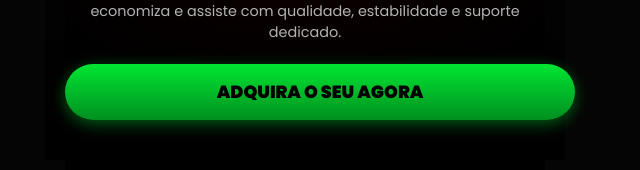
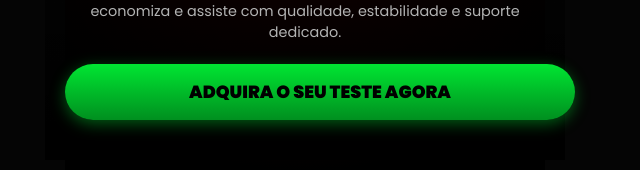
Before and after one commit to suporteplayflick-web/Nexo-PLay, a plain HTML site: page index.html in a window 1280 px wide. Shown: the part 492-662 px from the top of the page, without its empty margins (335-975 px from the left). Drawn offline with Linux system fonts and the light colour scheme.

Commit message:
index.html

```diff
--- a/index.html
+++ b/index.html
@@ -554,7 +554,7 @@
             <div class="hero-content">
                 <h1>Conteúdo ilimitado <br> por <span class="red-text">um valor que cabe no seu bolso!</span></h1>
                 <p>Tenha acesso a mais de 2 mil canais, incluindo Netflix, Disney+, HBO Max e mais, por um preço acessível! Com a Nexo Play, você economiza e assiste com qualidade, estabilidade e suporte dedicado.</p>
-                <a href="#plans" class="btn-cta">ADQUIRA O SEU AGORA</a>
+                <a href="#plans" class="btn-cta">ADQUIRA O SEU TESTE AGORA</a>
             </div>
         </section>
 
@@ -981,4 +981,5 @@
         });
     </script>
 </body>
+
 </html>
```
